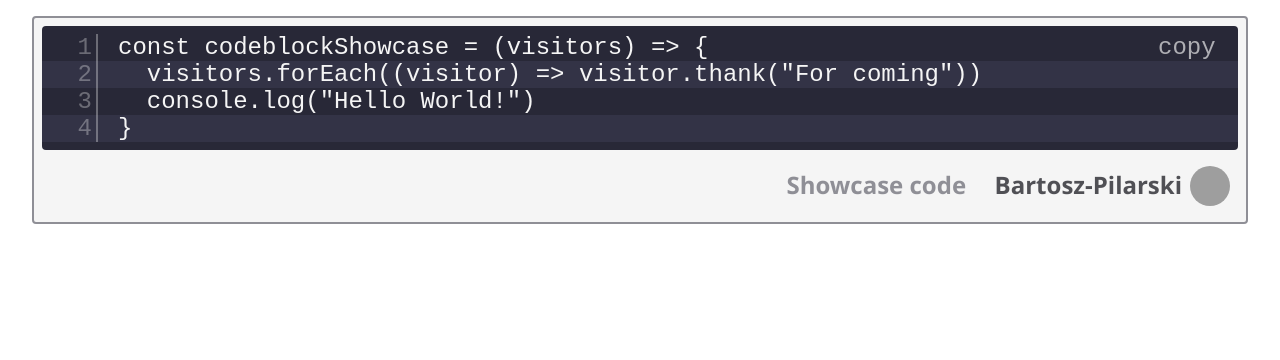
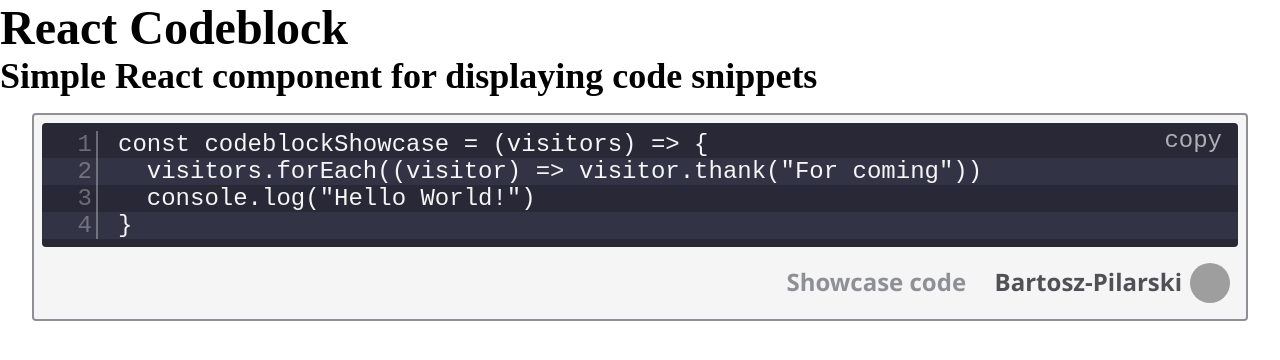
Before and after one commit to Bartosz-Pilarski/react-codeblock, a React (Vite) app: page / in a window 1280 px wide. Shown: the top 360 px of the page. Built offline with nearby package versions, Linux system fonts and the light colour scheme; grey boxes are pictures that could not be loaded.

Commit message:
Separated copy button into separate component, extra onClick behaviour

```diff
--- a/src/App.jsx
+++ b/src/App.jsx
@@ -17,7 +17,11 @@ const App = () => {
   }
 
   return (
-    <Codeblock code={text} overview={meta}/>
+    <div>
+      <h1>React Codeblock</h1>
+      <h2>Simple React component for displaying code snippets</h2>
+      <Codeblock code={text} overview={meta}/>
+    </div>
   )
 }
 
--- a/src/components/Codeblock.jsx
+++ b/src/components/Codeblock.jsx
@@ -1,4 +1,23 @@
+import { useState } from "react"
 import "./Codeblock.scss"
+
+const CopyButton = ({ content }) => {
+  const [buttonLabel, setButtonLabel] = useState("copy")
+  return (
+    <div
+      className="codeblock-copy"
+      onClick={() => {
+      navigator.clipboard.writeText(content)
+      setButtonLabel("copied!")
+      setTimeout(() => {
+        setButtonLabel("copy")
+      }, 1000);
+      }}
+    >
+    {buttonLabel}
+    </div>
+  )
+}
 
 const Code = ({ content }) => {
   const lines = content.split("\n")
@@ -6,9 +25,7 @@ const Code = ({ content }) => {
   let count = 0
   return (
   <pre className="codeblock-inner">
-    <div className="codeblock-copy" onClick={() => {
-      navigator.clipboard.writeText(content)
-    }}> copy </div>
+    <CopyButton content={content}/>
     {
       lines.map((line) => {
         count += 1
@@ -28,6 +45,7 @@ const Code = ({ content }) => {
   )
 }
 
+// Separate component for displaying the author. Prefers github users and determines the name and pfp by the github link. Also accepts a simple username.
 const UserPlaque = ({github, user}) => {
   if(github) {
     const username = github.split("/").reverse()[0]
@@ -37,6 +55,7 @@ const UserPlaque = ({github, user}) => {
   }
 }
 
+// Displays code title and the author below the code snippet
 const Overview = ({ overview: {title, github, user} }) => {
   return(
     <div className="codeblock-overview">
--- a/src/components/Codeblock.scss
+++ b/src/components/Codeblock.scss
@@ -69,8 +69,12 @@ $codeblock-gray: mix($codeblock-black, $codeblock-white, 50%);
         color: rgba($color: $codeblock-white, $alpha: 0.66);
         cursor: pointer;
         position: absolute;
-        top: .5rem;
-        right: .5rem;
+        top: .25rem;
+        right: 1rem;
+
+        &:hover {
+          color: $codeblock-white;
+        }
       }
   }
 
```
